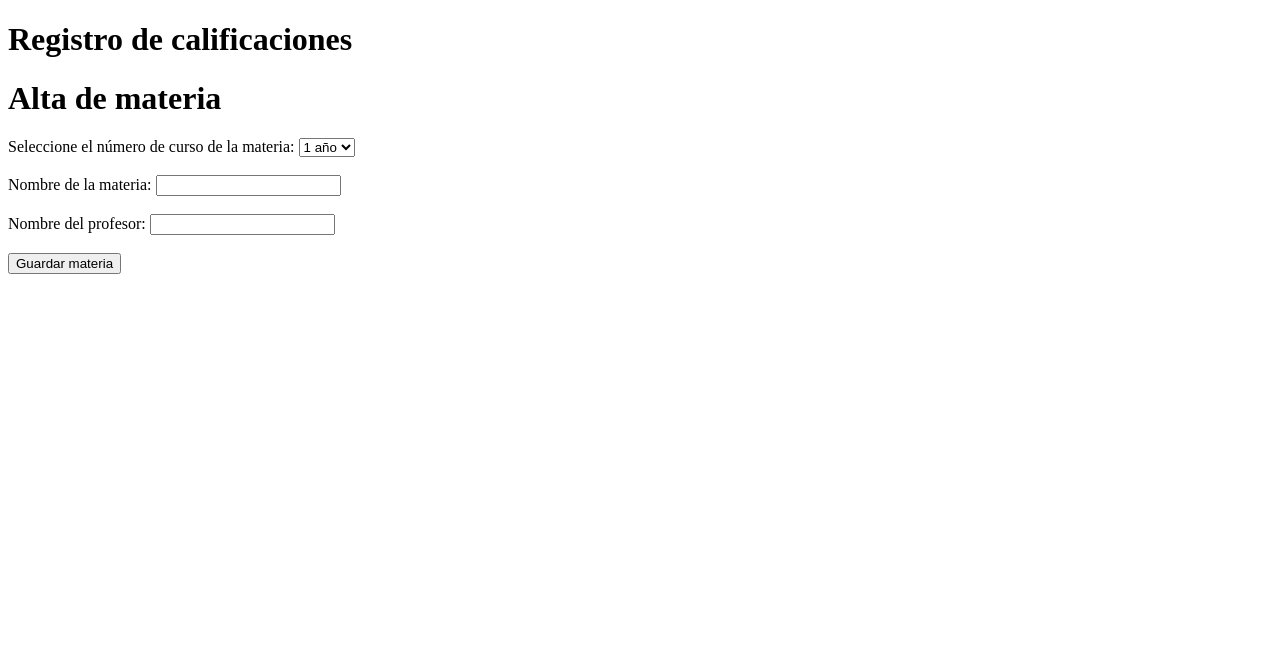
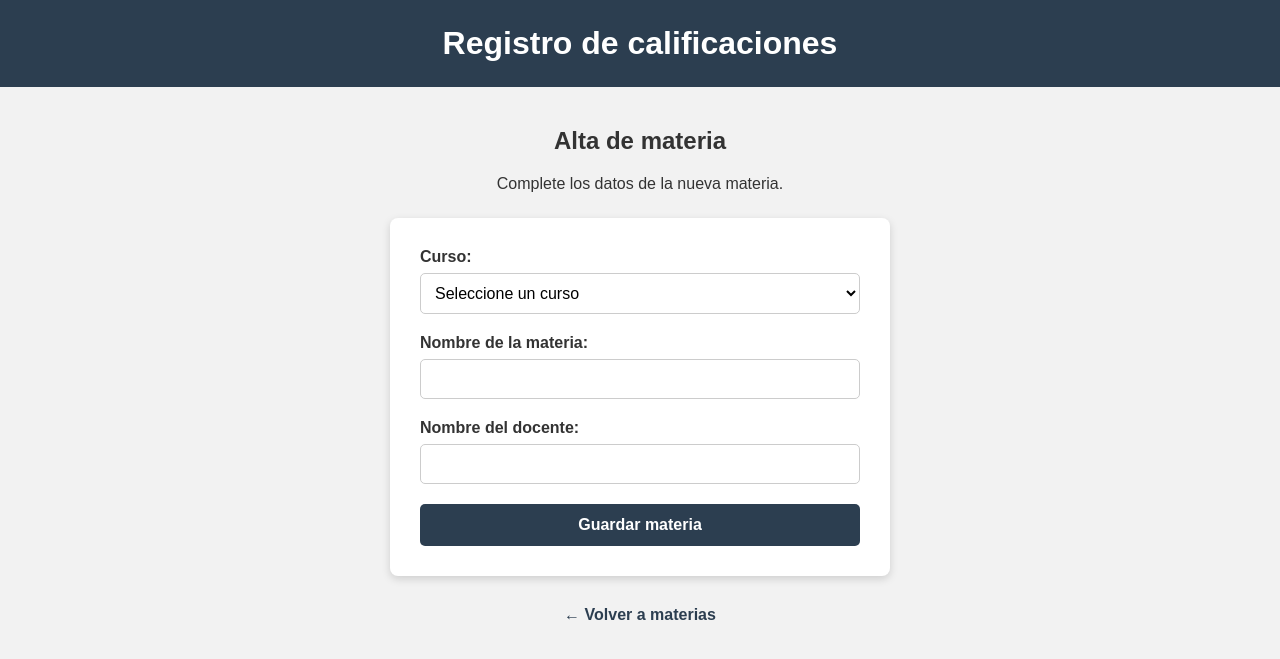
Before and after one commit to facuhomola/miproyecto_flask, a Flask app: page /materias/alta in a window 1280 px wide. Shown: the top 659 px of the page. Run offline with Flask 3, Linux system fonts and the light colour scheme.

Commit message:
Realizado altas y mostrar información
Se realizaron las funciones de alta y listado para estudiantes y materias. Dando estilo con un .css manual

```diff
--- a/app/app.py
+++ b/app/app.py
@@ -1,5 +1,6 @@
 from flask import Flask, render_template, request
 from consultas.estudiantes import listar_estudiantes, insertar_estudiante
+from consultas.materias import listar_materias
 
 app = Flask(__name__)
 
@@ -7,6 +8,8 @@ app = Flask(__name__)
 @app.route("/")
 def inicio():
     return render_template("index.html")
+
+# ESTUDIANTES
 
 # Ruta para alta de estudiantes
 @app.route("/estudiantes/alta", methods=["GET", "POST"])
@@ -29,25 +32,47 @@ def alta_estudiante():
     return render_template("estudiantes/alta_estudiante.html")
 
 
-# Ruta para mostrar estudiantes
 @app.route("/estudiantes")
-def mostrar_estudiantes(): # Función para mostrar estudiantes
+def estudiantes():
+    return render_template("estudiantes/index.html")
 
-    print("ENTRÓ A LA RUTA /ESTUDIANTES")
+
+@app.route("/estudiantes/listado")
+def mostrar_estudiantes():
 
     estudiantes = listar_estudiantes()
-
-    print("ESTUDIANTES:", estudiantes)
 
     return render_template(
         "estudiantes/mostrar_estudiantes.html",
         estudiantes=estudiantes
     )
 
+# FIN ESTUDIANTES
+
+# MATERIAS
+
+@app.route("/materias")
+def materias():
+    return render_template("materias/index.html")
+
+
 # Ruta para alta de materias
 @app.route("/materias/alta")
 def alta_materia():
-    return render_template("alta_materia.html")
+    return render_template("materias/alta_materia.html")
+
+
+@app.route("/materias/listado")
+def mostrar_materias():
+
+    materias = listar_materias()
+
+    return render_template(
+        "materias/mostrar_materias.html",
+        materias=materias
+    )
+
+# FIN MATERIAS
 
 if __name__ == "__main__":
     app.run(debug=True)
--- /dev/null
+++ b/app/static/css/estilos.css
@@ -0,0 +1,268 @@
+/* Estilos generales */
+
+body {
+    font-family: Arial, sans-serif;
+    margin: 0;
+    background-color: #f2f2f2;
+    color: #333;
+}
+
+
+/* Encabezado */
+
+header {
+    background-color: #2c3e50;
+    color: white;
+    text-align: center;
+    padding: 25px;
+}
+
+header h1 {
+    margin: 0;
+}
+
+
+/* Contenido principal */
+
+main {
+    max-width: 1000px;
+    margin: 40px auto;
+    padding: 0 20px;
+}
+
+
+/* Título del menú */
+
+.inicio {
+    text-align: center;
+}
+
+.inicio h2 {
+    margin-bottom: 10px;
+}
+
+
+/* Menú principal */
+
+.menu-principal {
+    display: flex;
+    justify-content: center;
+    gap: 20px;
+    margin-top: 30px;
+}
+
+
+/* Opciones */
+
+.opcion-menu {
+    background-color: white;
+    width: 220px;
+    padding: 25px;
+    text-decoration: none;
+    color: #333;
+
+    border-radius: 8px;
+
+    box-shadow: 0 3px 8px rgba(0, 0, 0, 0.15);
+
+    transition: transform 0.2s, box-shadow 0.2s;
+}
+
+.opcion-menu:hover {
+    transform: translateY(-5px);
+
+    box-shadow: 0 6px 15px rgba(0, 0, 0, 0.2);
+}
+
+.opcion-menu h3 {
+    margin-top: 0;
+}
+
+.opcion-menu p {
+    color: #666;
+}
+
+.volver {
+    display: inline-block;
+    margin-top: 30px;
+
+    text-decoration: none;
+    color: #2c3e50;
+    font-weight: bold;
+}
+
+.volver:hover {
+    text-decoration: underline;
+}
+
+/* Sección de formulario */
+
+.formulario-seccion {
+    max-width: 500px;
+    margin: 0 auto;
+    text-align: center;
+}
+
+
+/* Formulario */
+
+.formulario {
+    background-color: white;
+    padding: 30px;
+    margin-top: 25px;
+
+    border-radius: 8px;
+
+    box-shadow: 0 3px 8px rgba(0, 0, 0, 0.15);
+
+    text-align: left;
+}
+
+
+/* Campos */
+
+.campo {
+    margin-bottom: 20px;
+}
+
+.campo label {
+    display: block;
+    margin-bottom: 7px;
+
+    font-weight: bold;
+}
+
+.campo input {
+    width: 100%;
+    box-sizing: border-box;
+
+    padding: 10px;
+
+    border: 1px solid #ccc;
+    border-radius: 5px;
+
+    font-size: 16px;
+}
+
+
+/* Campo seleccionado */
+
+.campo input:focus {
+    outline: none;
+    border-color: #2c3e50;
+
+    box-shadow: 0 0 4px rgba(44, 62, 80, 0.3);
+}
+
+
+/* Botón */
+
+.boton {
+    width: 100%;
+
+    padding: 12px;
+
+    border: none;
+    border-radius: 5px;
+
+    background-color: #2c3e50;
+    color: white;
+
+    font-size: 16px;
+    font-weight: bold;
+
+    cursor: pointer;
+}
+
+.boton:hover {
+    background-color: #34495e;
+}
+
+/* Sección de tabla */
+
+.tabla-seccion {
+    max-width: 900px;
+    margin: 0 auto;
+    text-align: center;
+}
+
+
+/* Contenedor de la tabla */
+
+.tabla-contenedor {
+    margin-top: 25px;
+    overflow-x: auto;
+}
+
+
+/* Tabla */
+
+.tabla-datos {
+    width: 100%;
+    border-collapse: collapse;
+
+    background-color: white;
+
+    box-shadow: 0 3px 8px rgba(0, 0, 0, 0.15);
+
+    border-radius: 8px;
+    overflow: hidden;
+}
+
+
+/* Encabezados */
+
+.tabla-datos th {
+    background-color: #2c3e50;
+    color: white;
+
+    padding: 14px;
+
+    text-align: left;
+}
+
+
+/* Celdas */
+
+.tabla-datos td {
+    padding: 12px 14px;
+
+    border-bottom: 1px solid #ddd;
+
+    text-align: left;
+}
+
+
+/* Filas */
+
+.tabla-datos tbody tr:hover {
+    background-color: #f5f5f5;
+}
+
+
+/* Última fila */
+
+.tabla-datos tbody tr:last-child td {
+    border-bottom: none;
+}
+
+.campo select {
+    width: 100%;
+    box-sizing: border-box;
+
+    padding: 10px;
+
+    border: 1px solid #ccc;
+    border-radius: 5px;
+
+    background-color: white;
+
+    font-size: 16px;
+}
+
+.campo select:focus {
+    outline: none;
+    border-color: #2c3e50;
+
+    box-shadow: 0 0 4px rgba(44, 62, 80, 0.3);
+}
--- a/app/templates/alta_materia.html
+++ /dev/null
@@ -1,34 +0,0 @@
-{% extends "layout.html" %}
-
-{% block contenido %}
-
-<h1>Alta de materia</h1>
-
-<form>
-
-    <label for="nro">Seleccione el número de curso de la materia:</label>
-    <select id="nro" name="nro">
-        <option value="1">1 año</option>
-        <option value="2">2 año</option>
-        <option value="3">3 año</option>
-        <option value="4">4 año</option>
-        <option value="5">5 año</option>
-        <option value="6">6 año</option>
-    </select>
-
-    <br><br>
-
-    <label for="nombre">Nombre de la materia:</label>
-    <input type="text" id="nombre" name="nombre">
-
-    <br><br>
-
-    <label for="profesor">Nombre del profesor:</label>
-    <input type="text" id="profesor" name="profesor">
-
-    <br><br>
-
-    <button type="submit">Guardar materia</button>
-</form>
-
-{% endblock %}
--- a/app/templates/layout.html
+++ b/app/templates/layout.html
@@ -3,7 +3,11 @@
 
 <head>
     <meta charset="UTF-8">
-    <title>Mi proyecto Flask</title>
+    <meta name="viewport" content="width=device-width, initial-scale=1.0">
+
+    <title>{% block titulo %}  {% endblock %}</title>
+
+    <link rel="stylesheet" href="{{ url_for('static', filename='css/estilos.css') }}">
 </head>
 
 <body>
--- /dev/null
+++ b/app/templates/materias/alta_materia.html
@@ -0,0 +1,65 @@
+{% extends "layout.html" %}
+
+{% block titulo %}
+Alta de materia
+{% endblock %}
+
+{% block contenido %}
+
+<section class="formulario-seccion">
+
+    <h2>Alta de materia</h2>
+
+    <p>Complete los datos de la nueva materia.</p>
+
+    <form method="POST" class="formulario">
+
+        <div class="campo">
+            <label for="curso">Curso:</label>
+
+            <select id="curso" name="curso" required>
+                <option value="">Seleccione un curso</option>
+                <option value="1">1° año</option>
+                <option value="2">2° año</option>
+                <option value="3">3° año</option>
+                <option value="4">4° año</option>
+                <option value="5">5° año</option>
+                <option value="6">6° año</option>
+            </select>
+        </div>
+
+        <div class="campo">
+            <label for="nombre_materia">Nombre de la materia:</label>
+
+            <input
+                type="text"
+                id="nombre_materia"
+                name="nombre_materia"
+                required
+            >
+        </div>
+
+        <div class="campo">
+            <label for="docente">Nombre del docente:</label>
+
+            <input
+                type="text"
+                id="docente"
+                name="docente"
+                required
+            >
+        </div>
+
+        <button type="submit" class="boton">
+            Guardar materia
+        </button>
+
+    </form>
+
+    <a href="{{ url_for('materias') }}" class="volver">
+        ← Volver a materias
+    </a>
+
+</section>
+
+{% endblock %}
```
Also changed, not shown: app/templates/estudiantes/alta_estudiante.html (+28 -14 lines), app/templates/estudiantes/index.html (added, +35 -0 lines), app/templates/estudiantes/mostrar_estudiantes.html (+19 -5 lines), app/templates/index.html (+29 -8 lines), app/templates/materias/index.html (added, +35 -0 lines), app/templates/materias/mostrar_materias.html (added, +51 -0 lines), consultas/materias.py (+25 -0 lines), readme.md.
